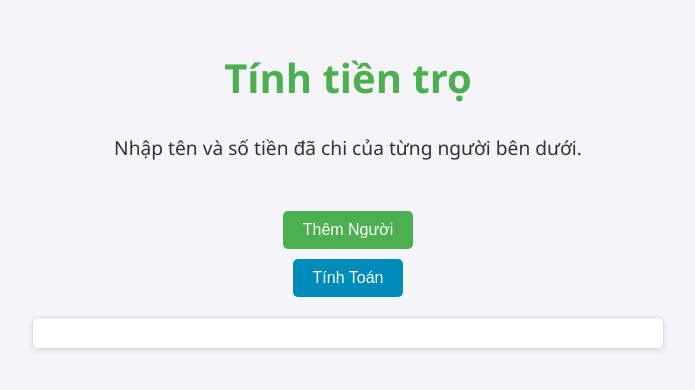
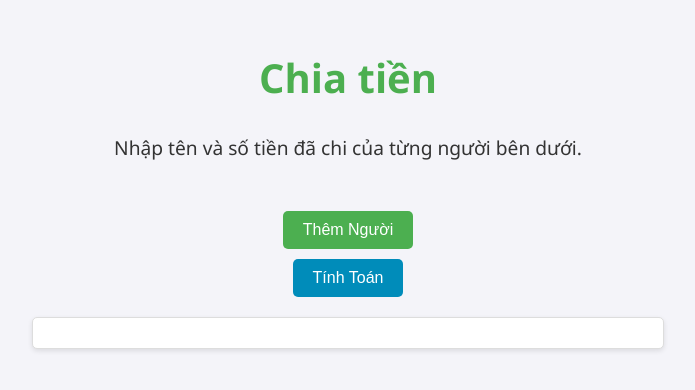
Before and after one commit to hola021/Money, a plain HTML site: page index.html in a window 1280 px wide. Shown: the part 214-604 px from the top of the page, without its empty margins (292-987 px from the left). Drawn offline with Linux system fonts and the light colour scheme.

Commit message:
Update index.html

```diff
--- a/index.html
+++ b/index.html
@@ -205,7 +205,7 @@
     </style>
 </head>
 <body>
-    <h1>Tính tiền trọ</h1>
+    <h1>Chia tiền</h1>
     <p>Nhập tên và số tiền đã chi của từng người bên dưới.</p>
     <div id="expenses-container"></div>
     <button id="add-row-button" onclick="addRow()">Thêm Người</button>
```
